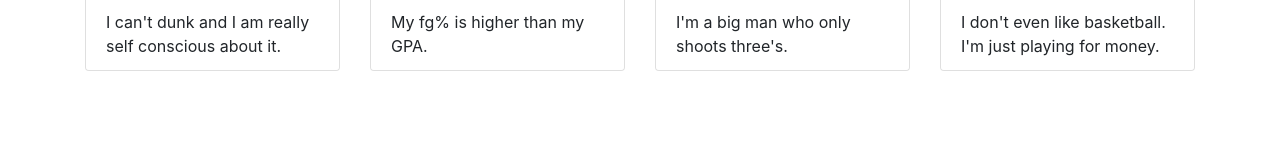
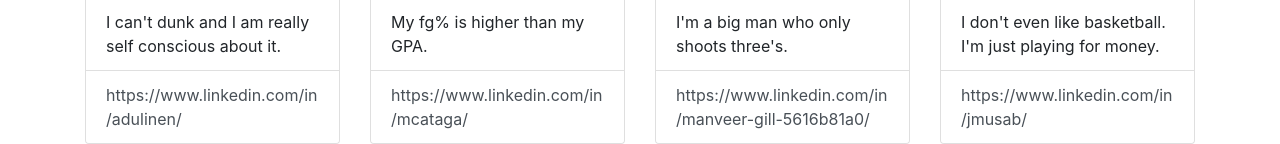
Before and after one commit to mcataga/RUHacks2020-BallersOnly, a React (Create React App) app: page /aboutus in a window 1280 px wide. Shown: the part 741-885 px from the top of the page. Before the commit the page ends 812 px from the top, so only its background shows below. Built offline with nearby package versions, Linux system fonts and the light colour scheme; what google-maps-react would draw is missing.

Commit message:
added linkenins boys

```diff
--- a/src/components/about-us.component.js
+++ b/src/components/about-us.component.js
@@ -33,6 +33,7 @@ export default class AboutUs extends Component {
                     <ListGroupItem>18.7ppg, 4.8reb, 9.3ast</ListGroupItem>
                     <ListGroupItem>175lb</ListGroupItem>
                     <ListGroupItem>I can't dunk and I am really self conscious about it.</ListGroupItem>
+                    <ListGroupItem action href='https://www.linkedin.com/in/adulinen/'>https://www.linkedin.com/in/adulinen/</ListGroupItem>
                 </ListGroup>
             </Card>
 
@@ -50,6 +51,7 @@ export default class AboutUs extends Component {
                     <ListGroupItem>22.6ppg, 5.3reb, 3.6ast</ListGroupItem>
                     <ListGroupItem>195lb</ListGroupItem>
                     <ListGroupItem>My fg% is higher than my GPA.</ListGroupItem>
+                    <ListGroupItem action href='https://www.linkedin.com/in/mcataga/'>https://www.linkedin.com/in/mcataga/</ListGroupItem>
                 </ListGroup>
             </Card>
 
@@ -67,6 +69,7 @@ export default class AboutUs extends Component {
                     <ListGroupItem>24.8ppg, 8.7reb, 3.2ast</ListGroupItem>
                     <ListGroupItem>240lb</ListGroupItem>
                     <ListGroupItem>I'm a big man who only shoots three's.</ListGroupItem>
+                    <ListGroupItem action href='https://www.linkedin.com/in/manveer-gill-5616b81a0/'>https://www.linkedin.com/in/manveer-gill-5616b81a0/</ListGroupItem>
                 </ListGroup>
             </Card>
 
@@ -84,6 +87,7 @@ export default class AboutUs extends Component {
                     <ListGroupItem>17.8ppg, 6.3reb, 4.5ast</ListGroupItem>
                     <ListGroupItem>220lb</ListGroupItem>
                     <ListGroupItem>I don't even like basketball. I'm just playing for money.</ListGroupItem>
+                    <ListGroupItem action href='https://www.linkedin.com/in/jmusab/'>https://www.linkedin.com/in/jmusab/</ListGroupItem>
                 </ListGroup>
             </Card>
 
```
